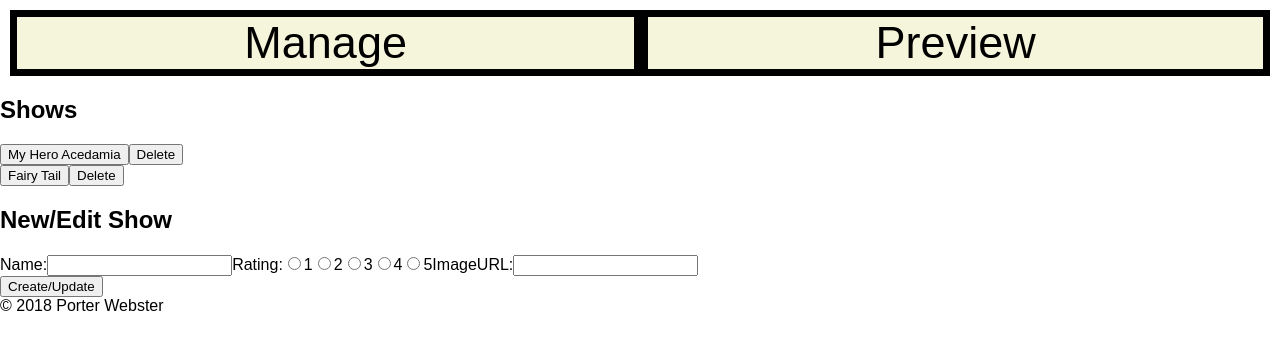
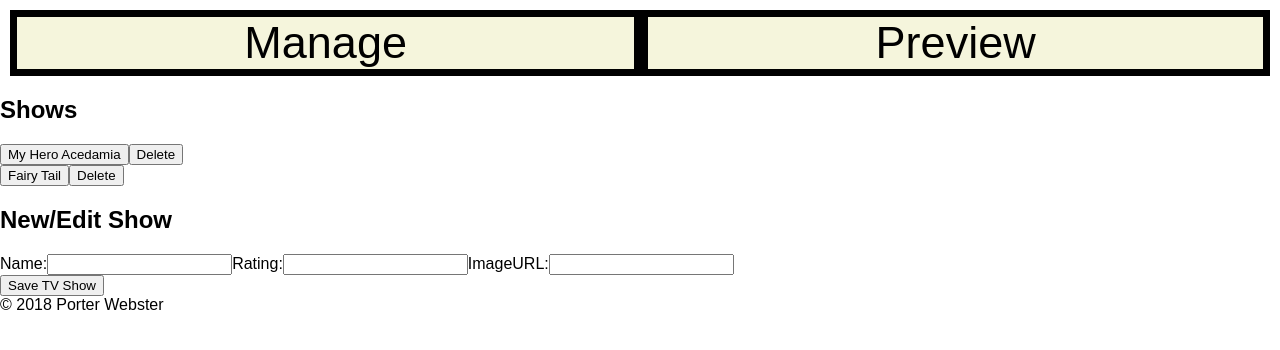
Before and after one commit to porterww/HTML-CSS-TV-Demo-01, a React (Create React App) app: page / in a window 1280 px wide. Shown: the top 350 px of the page. Built offline with nearby package versions, Linux system fonts and the light colour scheme.

Commit message:
added savetvshow function and onclick button call

```diff
--- a/src/Manage_page.js
+++ b/src/Manage_page.js
@@ -8,6 +8,9 @@ class Manage_page extends Component {
     }
     tvShowDeleted = () => {
         console.log('tv show deleted')
+    }
+    saveButton = () => {
+        console.log('TV Show saved')
     }
   render() {
     return (
@@ -37,25 +40,14 @@ class Manage_page extends Component {
               </label>
               <label id="rating" htmlFor="rating">
                 Rating:
-                <input id="1star" type="radio" name="ratingstars" />1
-                <input id="2star" type="radio" name="ratingstars" />2
-                <input id="3star" type="radio" name="ratingstars" />3
-                <input id="4star" type="radio" name="ratingstars" />4
-                <input id="5star" type="radio" name="ratingstars" />5
+                <input type="text" />
               </label>
               <label id="imageURL" htmlFor="imageURL">
                 ImageURL:
                 <input type="imageURL" />
               </label>
-              <div id="create-update-button">
-                <button
-                  id="create-update"
-                  type="submit"
-                  value="Update"
-                  //   onClick="createUpdate()"
-                >
-                  Create/Update
-                </button>
+              <div className="save-tv-show">
+                <TVShow name="Save TV Show" saveTVShow={this.saveButton} />
               </div>
             </form>
           </section>
--- a/src/TVShow.js
+++ b/src/TVShow.js
@@ -14,4 +14,11 @@ export default class TVShow extends Component {
       </div>
     )
   }
+  renderSaveButton() {
+    return (
+      <div>
+        <button onClick={this.props.saveTVShow}>{this.props.name}</button>
+      </div>
+    )
+  }
 }
```
